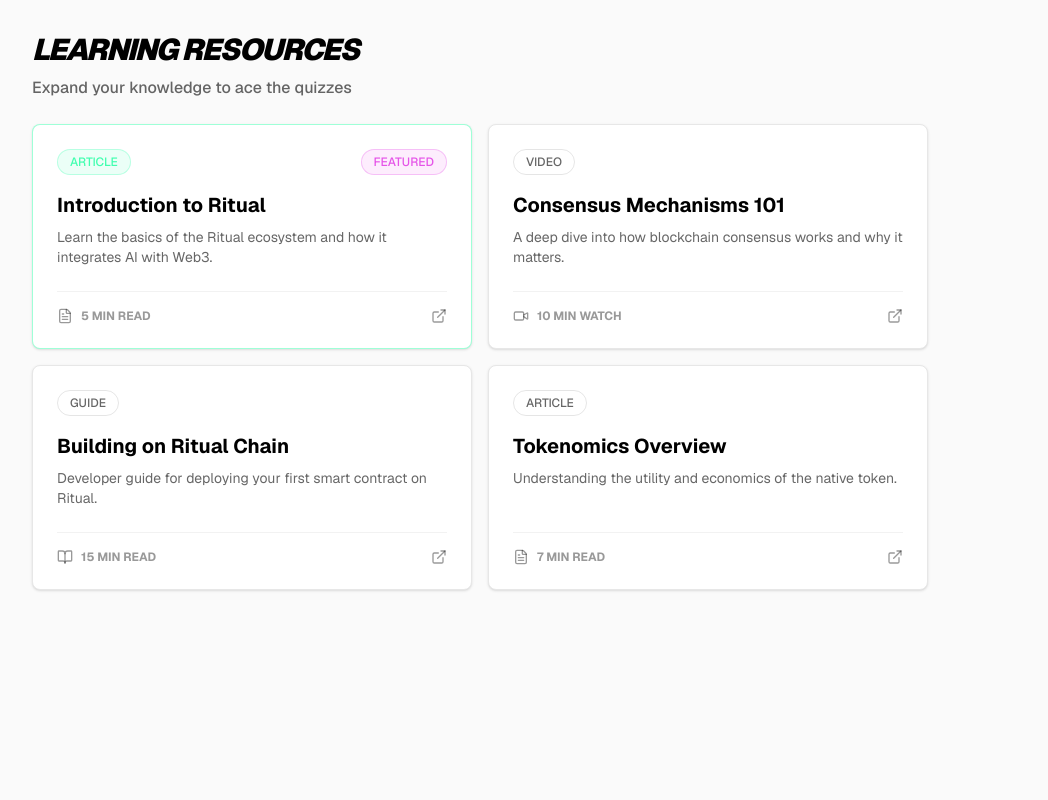
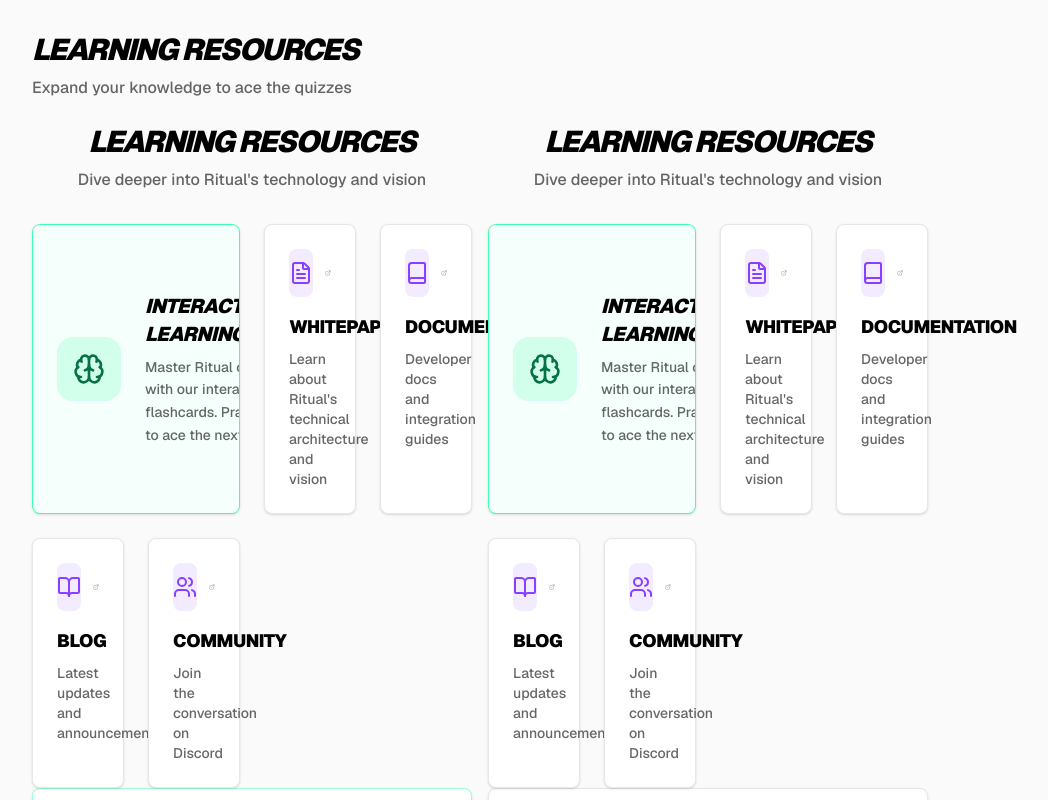
Before and after one commit to Mudigram/quiz, a Next.js app: page /resources in a window 1280 px wide. Shown: the top 800 px of the page, without its empty margins (160-1208 px from the left). Built offline with nearby package versions, Linux system fonts and the light colour scheme; no server answers.

Commit message:
Learning resource added to resources page

```diff
--- a/app/resources/page.tsx
+++ b/app/resources/page.tsx
@@ -4,6 +4,7 @@
 import { Card } from '@/components/ui/Card';
 import { Badge } from '@/components/ui/Badge';
 import { BookOpen, Video, FileText, ExternalLink } from 'lucide-react';
+import { LearningResources } from '@/components/home/LearningResources';
 import Link from 'next/link';
 
 // Dummy data for resources
@@ -70,6 +71,9 @@
                             const Icon = typeIcons[resource.type as keyof typeof typeIcons] || FileText;
 
                             return (
+
+                                <div>
+                                    <LearningResources />
                                     <Link href={resource.url} key={resource.id} className="block group">
                                         <Card className={`h-full transition-all duration-300 hover:shadow-lg hover:-translate-y-1 ${resource.featured ? 'border-brand-mint/50 dark:border-brand-mint/30' : ''}`}>
                                             <div className="flex flex-col h-full">
@@ -102,6 +106,7 @@
                                             </div>
                                         </Card>
                                     </Link>
+                                </div>
                             );
                         })}
                     </div>
```
Lines whose indentation alone changed are shown as unchanged.
